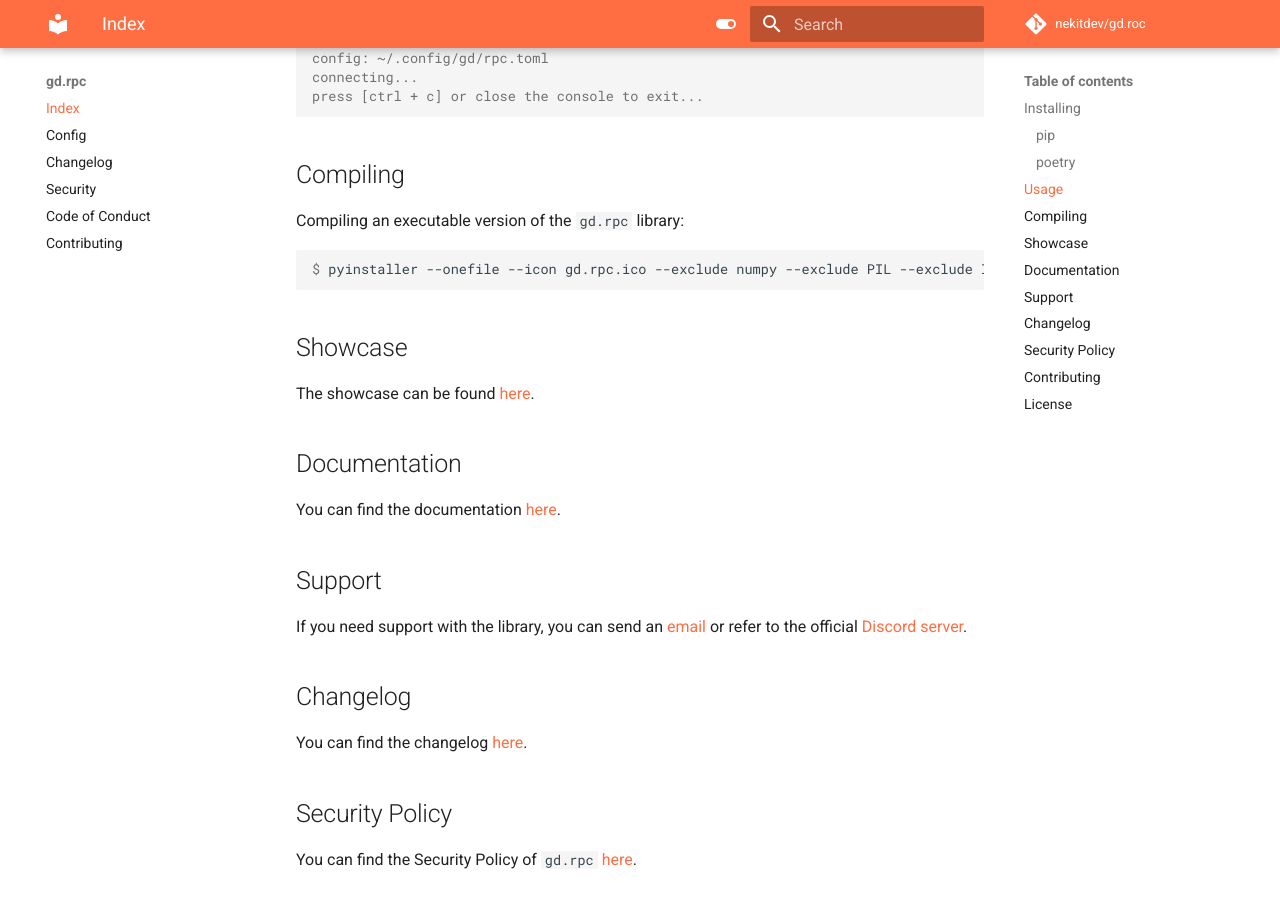
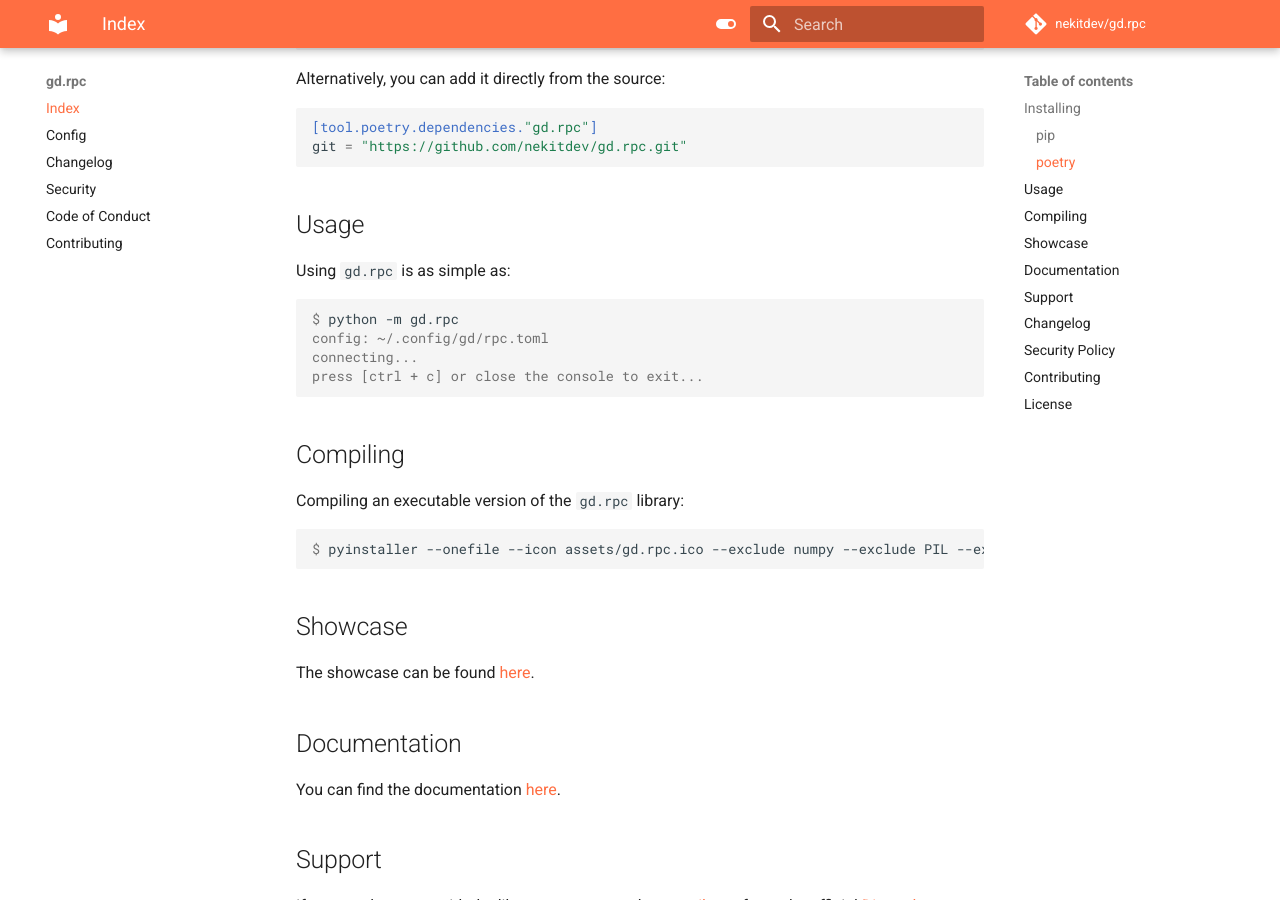
Before and after one commit to nekitdev/gd.rpc, an MkDocs documentation site: the page built from docs/index.md, in a window 1280 px wide and 900 px high, scrolled down 1210 px. Built offline with MkDocs 1.6.1 and Material for MkDocs 9.7.7, drawn with Linux system fonts in a browser that asks for light colours; comment, search, counter and statistics services are not loaded.

Commit message:
Move assets to `assets`, add image to README.

````diff
--- a/README.md
+++ b/README.md
@@ -68,7 +70,7 @@
 Compiling an executable version of the `gd.rpc` library:
 
 ```console
-$ pyinstaller --onefile --icon gd.rpc.ico --exclude numpy --exclude PIL --exclude IPython --exclude Crypto --exclude lxml --add-data gd/rpc;gd/rpc gd.rpc.py
+$ pyinstaller --onefile --icon assets/gd.rpc.ico --exclude numpy --exclude PIL --exclude IPython --exclude Crypto --exclude lxml --add-data gd/rpc;gd/rpc gd.rpc.py
 ```
 
 ## Showcase
--- a/gd.rpc.py
+++ b/gd.rpc.py
@@ -1,3 +1,5 @@
-import gd.rpc
+from entrypoint import entrypoint
 
-gd.rpc.main.rpc()
+from gd.rpc.main import rpc
+
+entrypoint(__name__).call(rpc)
--- a/mkdocs.yml
+++ b/mkdocs.yml
@@ -2,7 +2,7 @@
 site_author: nekitdev
 site_description: Geometry Dash Discord Rich Presence.
 
-repo_name: nekitdev/gd.roc
+repo_name: nekitdev/gd.rpc
 repo_url: https://github.com/nekitdev/gd.rpc
 
 remote_branch: github-pages
````
Also changed, not shown: other parts of README.md (+4 -0 lines), assets/gd.rpc.ico (added), assets/gd.rpc.png (added), assets/gd.rpc.svg (added), gd.rpc.ico (deleted), gd.rpc.svg (deleted).
